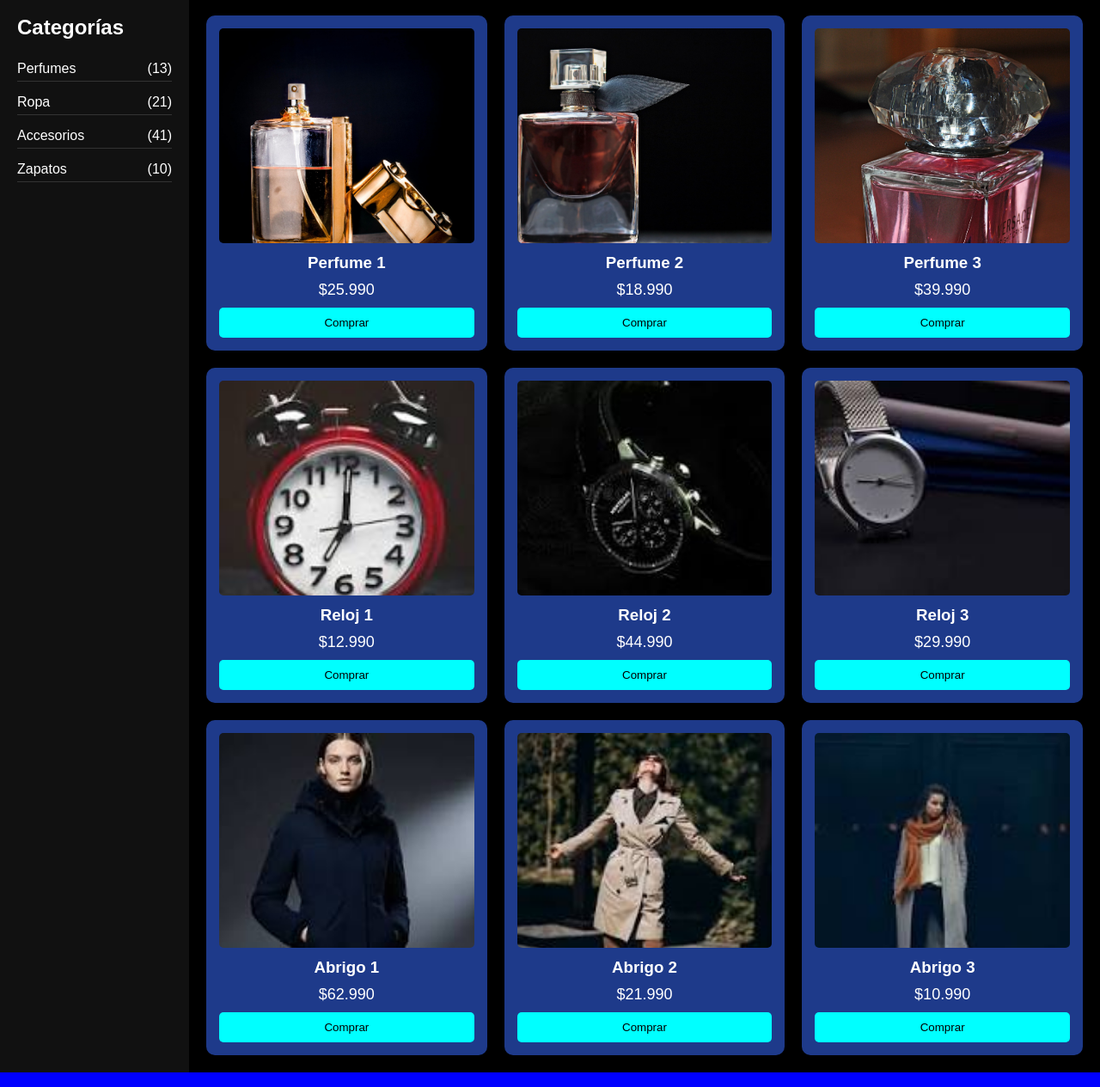
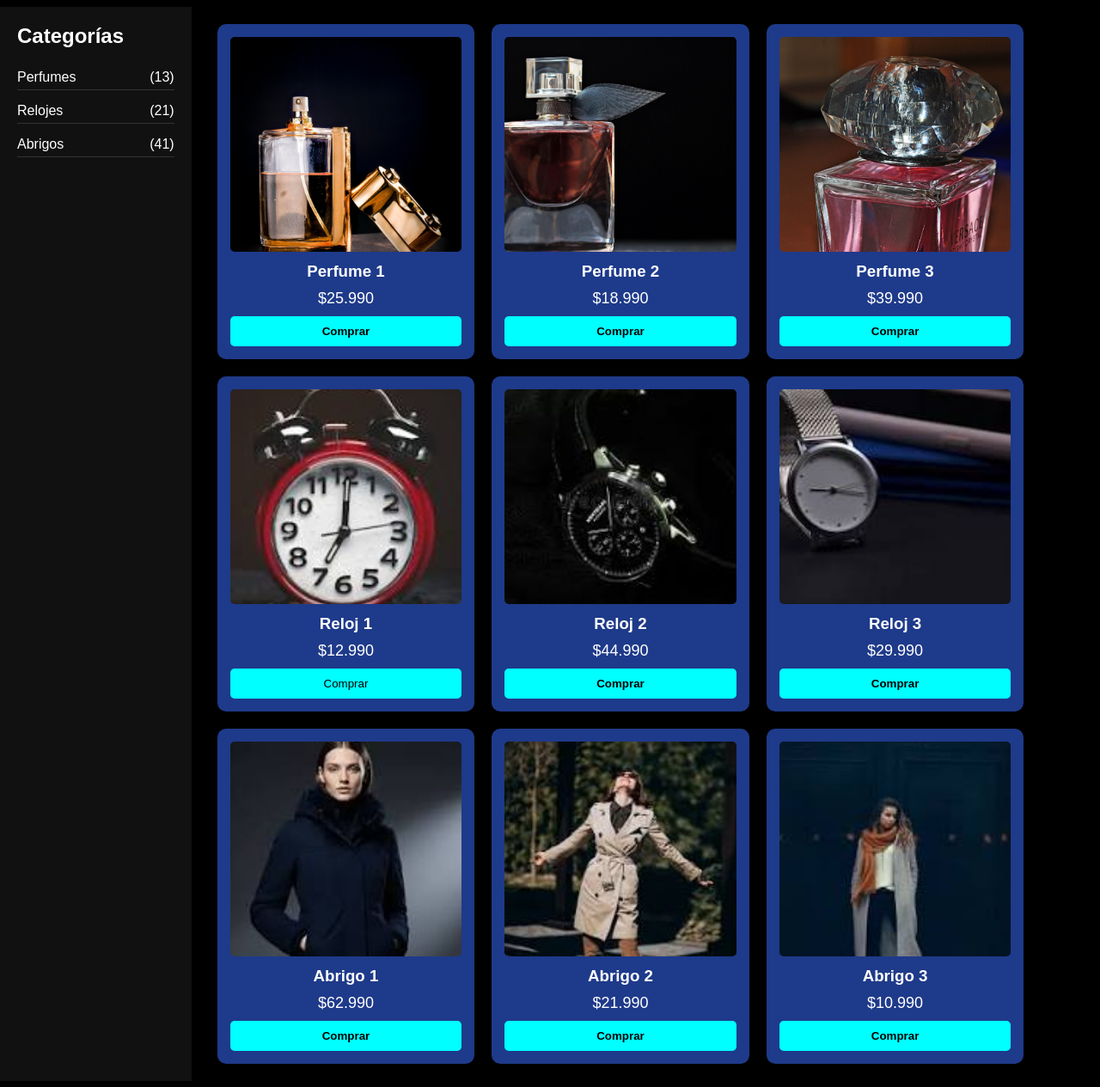
Before and after one commit to vn-vrgs/ecommerce, a plain HTML site: page index.html in a window 1280 px wide. Shown: the part 70-1335 px from the top of the page at 86% size. Drawn offline with Linux system fonts and the light colour scheme.

Commit message:
version 1

```diff
--- a/assets/css/style.css
+++ b/assets/css/style.css
@@ -17,12 +17,11 @@ body {
         "navbar navbar"
         "sidebar productos"
         "footer footer";
-    grid-template-columns:
-        220px
-         1fr;
+    grid-template-columns: auto auto auto;
+    grid-template-rows: auto auto auto;
     min-height: 100vh;
-    width: 100%;
-    overflow-x: auto;
+    gap: 10px;
+
 }
 
 .navbar {
--- a/index.html
+++ b/index.html
@@ -22,16 +22,12 @@
                 <span>(13)</span>
             </div>
             <div class="categoria">
-                <span>Ropa</span>
+                <span>Relojes</span>
                 <span>(21)</span>
             </div>
             <div class="categoria">
-                <span>Accesorios</span>
+                <span>Abrigos</span>
                 <span>(41)</span>
-            </div>
-            <div class="categoria">
-                <span>Zapatos</span>
-                <span>(10)</span>
             </div>
         </aside>
 
@@ -41,19 +37,19 @@
                 <img src="./assets/img/perfume1.jpg" alt="Producto">
                 <h3>Perfume 1</h3>
                 <p>$25.990</p>
-                <button>Comprar</button>
+                <button><strong>Comprar</strong></button>
             </div>
             <div class="card">
                 <img src="./assets/img/perfume2.jpg" alt="Producto">
                 <h3>Perfume 2</h3>
                 <p>$18.990</p>
-                <button>Comprar</button>
+                <button><strong>Comprar</strong></button>
             </div>
             <div class="card">
                 <img src="./assets/img/perfume3.jpg" alt="Producto">
                 <h3>Perfume 3</h3>
                 <p>$39.990</p>
-                <button>Comprar</button>
+                <button><strong>Comprar</strong></button>
             </div>
 
             <div class="card">
@@ -66,32 +62,32 @@
                 <img src="./assets/img/reloj2.jpg" alt="Producto">
                 <h3>Reloj 2</h3>
                 <p>$44.990</p>
-                <button>Comprar</button>
+                <button><strong>Comprar</strong></button>
             </div>
             <div class="card">
                 <img src="./assets/img/reloj3.jpg" alt="Producto">
                 <h3>Reloj 3</h3>
                 <p>$29.990</p>
-                <button>Comprar</button>
+                <button><strong>Comprar</strong></button>
             </div>
 
             <div class="card">
                 <img src="./assets/img/abrigo1.jpg" alt="Producto">
                 <h3>Abrigo 1</h3>
                 <p>$62.990</p>
-                <button>Comprar</button>
+                <button><strong>Comprar</strong></button>
             </div>
             <div class="card">
                 <img src="./assets/img/abrigo2.jpg" alt="Producto">
                 <h3>Abrigo 2</h3>
                 <p>$21.990</p>
-                <button>Comprar</button>
+                <button><strong>Comprar</strong></button>
             </div>
             <div class="card">
                 <img src="./assets/img/abrigo3.jpg" alt="Producto">
                 <h3>Abrigo 3</h3>
                 <p>$10.990</p>
-                <button>Comprar</button>
+                <button><strong>Comprar</strong></button>
             </div>
         </main>
 
```
